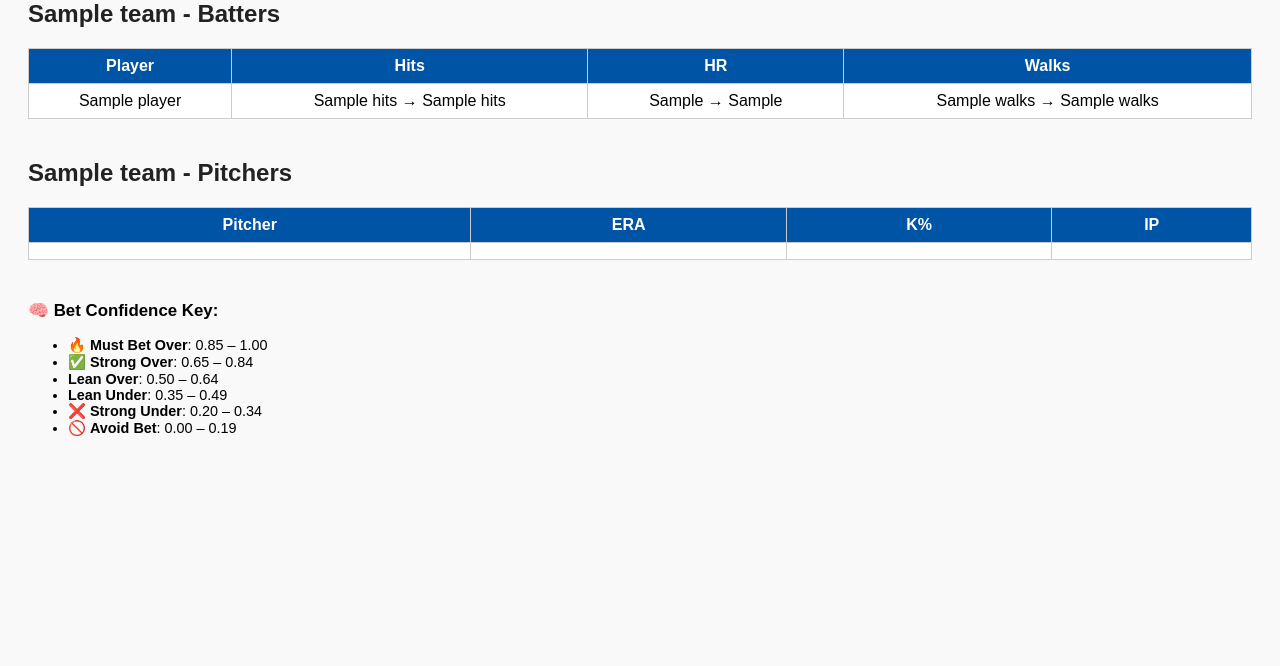
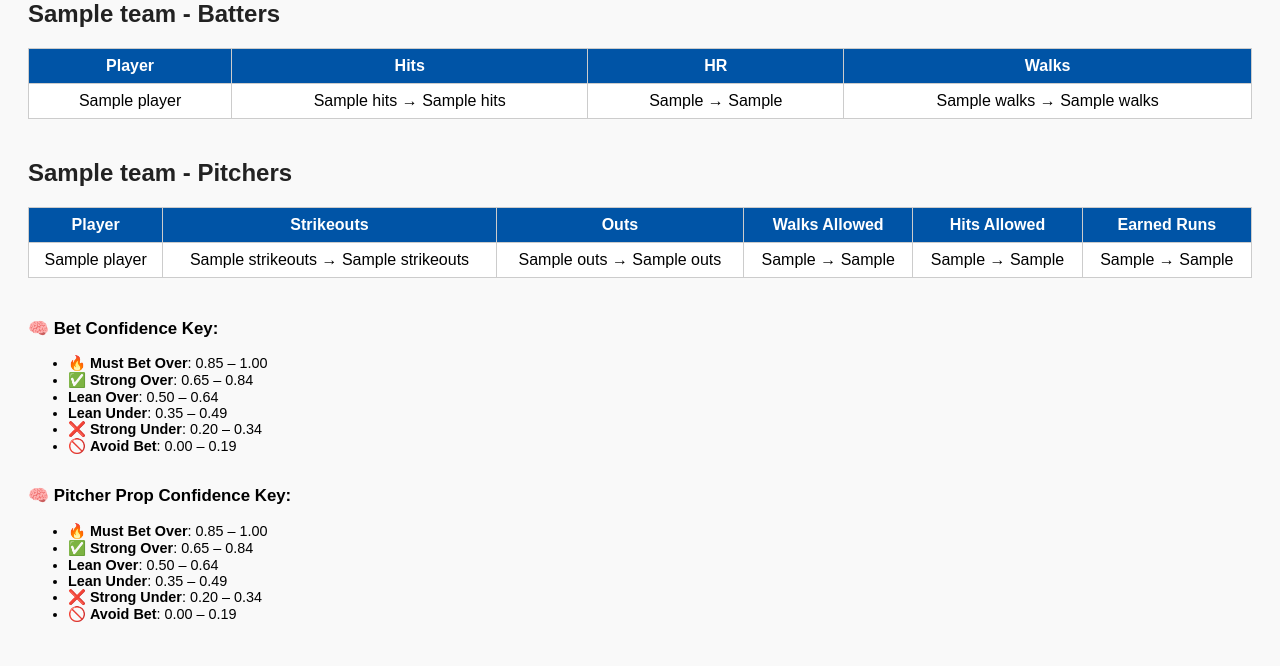
Before and after one commit to CMunoz-24/Munoz-Master-Picks, a Flask app: template templates/game_detail.html in a window 1280 px wide. Shown: the part 156-822 px from the top of the page. Before the commit the page ends 592 px from the top, so only its background shows below. Run offline with Flask 3, Linux system fonts and the light colour scheme; the template is opened without the code that fills it: most values are stand-ins (such as "Sample title", 1, 10 or a date in 2020); lists and menus that the app fills with data are empty.

Commit message:
Add pitcher prop table with bet suggestions

```diff
--- a/templates/game_detail.html
+++ b/templates/game_detail.html
@@ -56,22 +56,26 @@
     </table>
 </div>
 {% endfor %}
-    {% for team, pitchers in game.pitchers.items() %}
-    <div class="team-section">
+{% for team, players in game.pitchers.items() %}
+<div class="team-section" style="margin-top: 40px;">
     <h2>{{ team }} - Pitchers</h2>
     <table>
         <tr>
-                <th>Pitcher</th>
-                <th>ERA</th>
-                <th>K%</th>
-                <th>IP</th>
+            <th>Player</th>
+            <th>Strikeouts</th>
+            <th>Outs</th>
+            <th>Walks Allowed</th>
+            <th>Hits Allowed</th>
+            <th>Earned Runs</th>
         </tr>
-            {% for pitcher in pitchers %}
+        {% for player in players %}
         <tr>
-                <td>{{ pitcher.name }}</td>
-                <td>{{ pitcher.ERA }}</td>
-                <td>{{ pitcher.K_percent }}</td>
-                <td>{{ pitcher.IP }}</td>
+            <td>{{ player.name }}</td>
+            <td>{{ player.Strikeouts }}{% if player.Recommendations %} → {{ player.Recommendations["Strikeouts"] }}{% endif %}</td>
+            <td>{{ player.Outs }}{% if player.Recommendations %} → {{ player.Recommendations["Outs"] }}{% endif %}</td>
+            <td>{{ player["Walks Allowed"] }}{% if player.Recommendations %} → {{ player.Recommendations["Walks Allowed"] }}{% endif %}</td>
+            <td>{{ player["Hits Allowed"] }}{% if player.Recommendations %} → {{ player.Recommendations["Hits Allowed"] }}{% endif %}</td>
+            <td>{{ player["Earned Runs"] }}{% if player.Recommendations %} → {{ player.Recommendations["Earned Runs"] }}{% endif %}</td>
         </tr>
         {% endfor %}
     </table>
@@ -90,3 +94,14 @@
         <li>🚫 <strong>Avoid Bet</strong>: 0.00 – 0.19</li>
     </ul>
 </div>
+<div style="margin-top: 30px; font-size: 0.9em;">
+    <h3>🧠 Pitcher Prop Confidence Key:</h3>
+    <ul>
+        <li>🔥 <strong>Must Bet Over</strong>: 0.85 – 1.00</li>
+        <li>✅ <strong>Strong Over</strong>: 0.65 – 0.84</li>
+        <li><strong>Lean Over</strong>: 0.50 – 0.64</li>
+        <li><strong>Lean Under</strong>: 0.35 – 0.49</li>
+        <li>❌ <strong>Strong Under</strong>: 0.20 – 0.34</li>
+        <li>🚫 <strong>Avoid Bet</strong>: 0.00 – 0.19</li>
+    </ul>
+</div>
```
Lines whose indentation alone changed are shown as unchanged.
